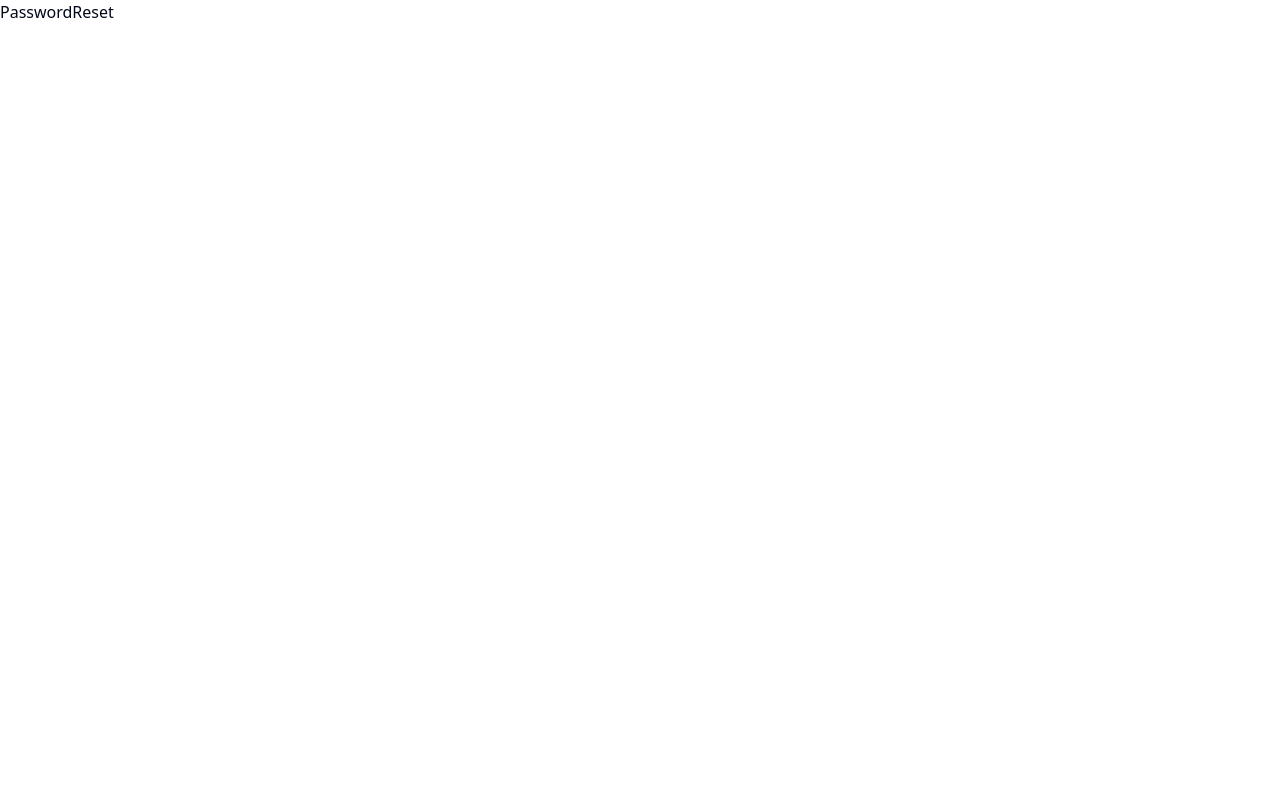
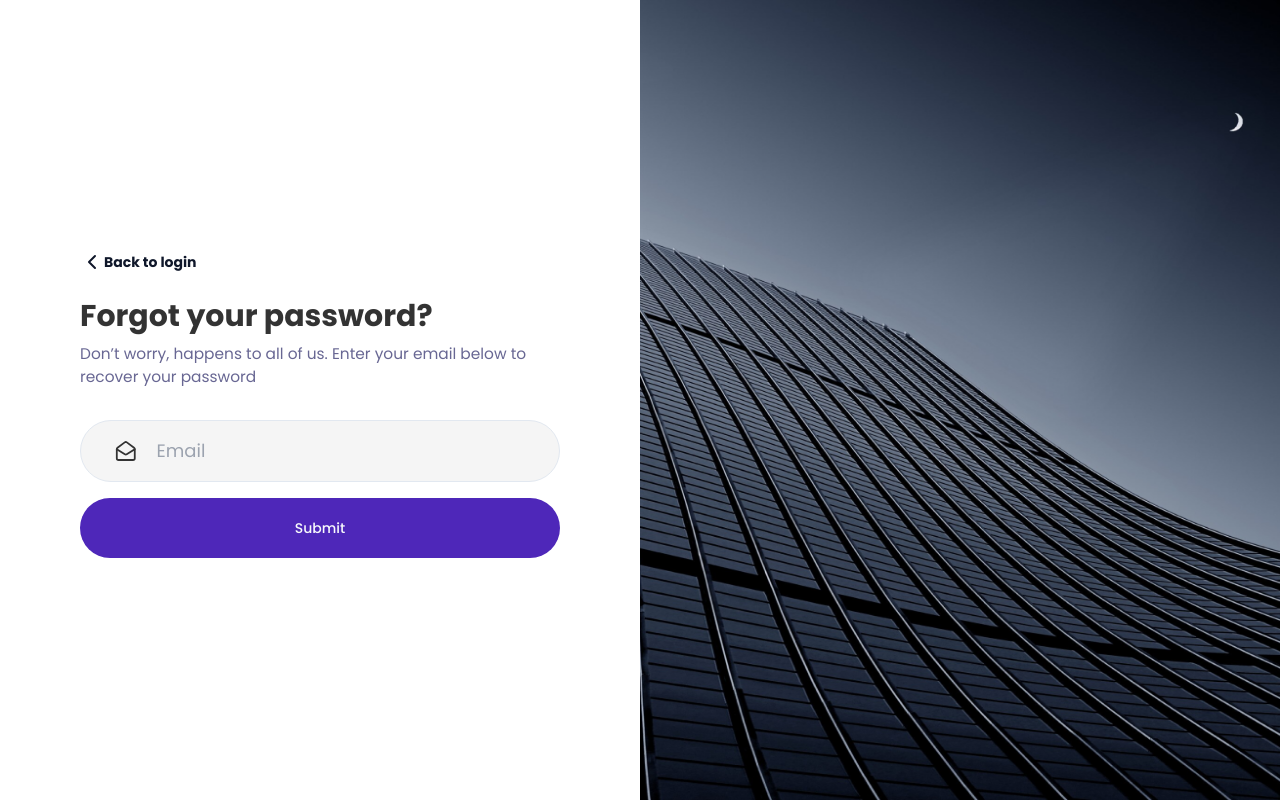
Before and after one commit to Build-WorkTeams/Web-App, a React (Vite) app: page /reset in a window 1280 px wide. Built offline with nearby package versions, Linux system fonts and the light colour scheme.

Commit message:
implemented password reset page

```diff
--- a/src/Pages/PasswordReset.tsx
+++ b/src/Pages/PasswordReset.tsx
@@ -1,9 +1,121 @@
+import { z } from "zod";
+import { zodResolver } from "@hookform/resolvers/zod";
+import { useForm } from "react-hook-form";
+import { Button } from "@/components/ui/button";
+import {
+  Form,
+  FormControl,
+  FormField,
+  FormItem,
+  FormMessage,
+} from "@/components/ui/form";
+import { Input } from "@/components/ui/input";
+import RegisterImg from "@/assets/RegisterImg.png";
+import { Link, useNavigate } from "react-router-dom";
+import { MailOpen } from "lucide-react";
+import apiClient from "@/services/api-client";
+import { Loader2 } from "lucide-react";
+import { ChevronLeft } from "lucide-react";
+import { useState } from "react";
 
+const schema = z.object({
+  email: z.string().email().min(2).max(50),
+});
+
+type formData = z.infer<typeof schema>;
 
 const PasswordReset = () => {
+  //Hooks
+  const navigate = useNavigate();
+
+  //States
+  const [isLoading, setIsLoading] = useState(false);
+
+  const form = useForm<formData>({
+    resolver: zodResolver(schema),
+    defaultValues: {
+      email: "",
+    },
+  });
+
+  const handleRegister = (values: formData) => {
+    setIsLoading(true);
+    apiClient
+      .post("/noendpoint", {
+        email: values.email,
+      })
+      .then(() => {
+        navigate("/verify");
+        setIsLoading(false);
+      })
+      .catch(() => {
+        setIsLoading(false);
+      });
+  };
   return (
-    <div>PasswordReset</div>
-  )
-}
+    <div className="w-full lg:grid h-dvh lg:grid-cols-2 font-poppinsFont">
+      <div className="flex items-center justify-center py-12 lg:py-0">
+        <div className="grid mx-4 lg:mx-7 xl:mx-20 xl:w-auto gap-4">
+          <div className="text-left text-sm leading-normal text-custom-gray_300">
+            <Link to="/login">
+              <Button variant="link" className="p-0 font-poppinsFont font-bold">
+                <ChevronLeft /> Back to login
+              </Button>
+            </Link>
+          </div>
+          <div className="grid gap-2 mb-4">
+            <h1 className="text-2xl md:text-3xl font-bold text-custom-gray_300">
+              Forgot your password?
+            </h1>
+            <p className="text-sm text-custom-blue_100 leading-normal md:text-[15.4px]">
+              Don’t worry, happens to all of us. Enter your email below to
+              recover your password
+            </p>
+          </div>
+          <Form {...form}>
+            <form
+              onSubmit={form.handleSubmit(handleRegister)}
+              className="grid gap-4"
+            >
+              <div className="grid gap-2">
+                <FormField
+                  control={form.control}
+                  name="email"
+                  render={({ field }) => (
+                    <FormItem>
+                      <FormControl>
+                        <Input
+                          className="font-body text-custom-gray_300 px-[24px] py-[20px] rounded-[20px] md:px-[28px] md:py-[24px] md:rounded-[40px] lg:px-[30px] lg:py-[26px] lg:rounded-[60px] xl:px-[34px] xl:py-[30px] xl:rounded-[80px] xl:text-lg"
+                          placeholder="Email"
+                          icon={<MailOpen />}
+                          {...field}
+                        />
+                      </FormControl>
+                      <FormMessage className="pl-2 xl:pl-4" />
+                    </FormItem>
+                  )}
+                />
+              </div>
+              <Button
+                type="submit"
+                className="w-full py-[20px] md:py-[24px] lg:py-[26px] xl:py-[30px] bg-custom-purple_300 rounded-[80px]"
+              >
+                {isLoading && <Loader2 className="mr-2 h-4 w-4 animate-spin" />}
+                Submit
+              </Button>
+            </form>
+          </Form>
+        </div>
+      </div>
+      <div className="hidden bg-muted lg:block ">
+        <img
+          src={RegisterImg}
+          className="lg:h-min-screen xl:h-screen w-full dark:brightness-[0.2] dark:grayscale"
+          alt=""
+        />
+      </div>
+    </div>
+  );
+};
 
-export default PasswordReset
+export default PasswordReset;
```
